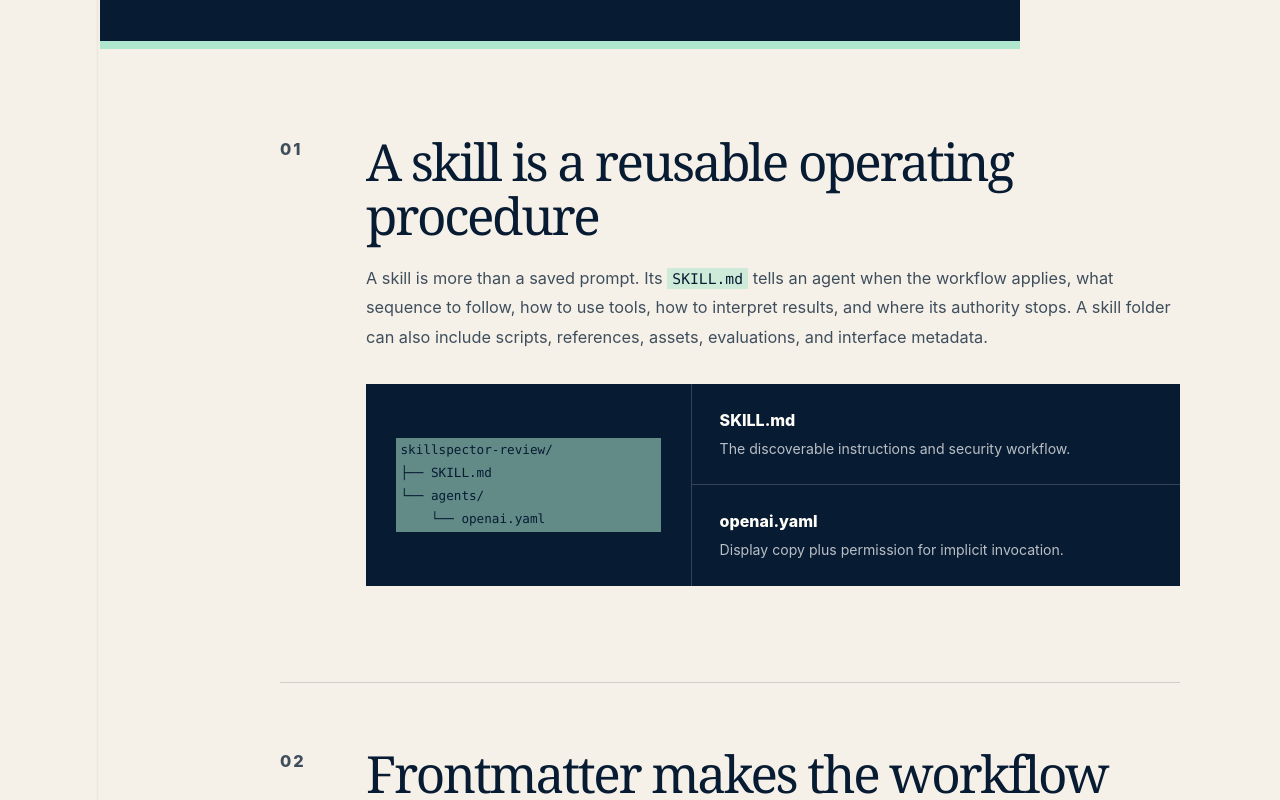
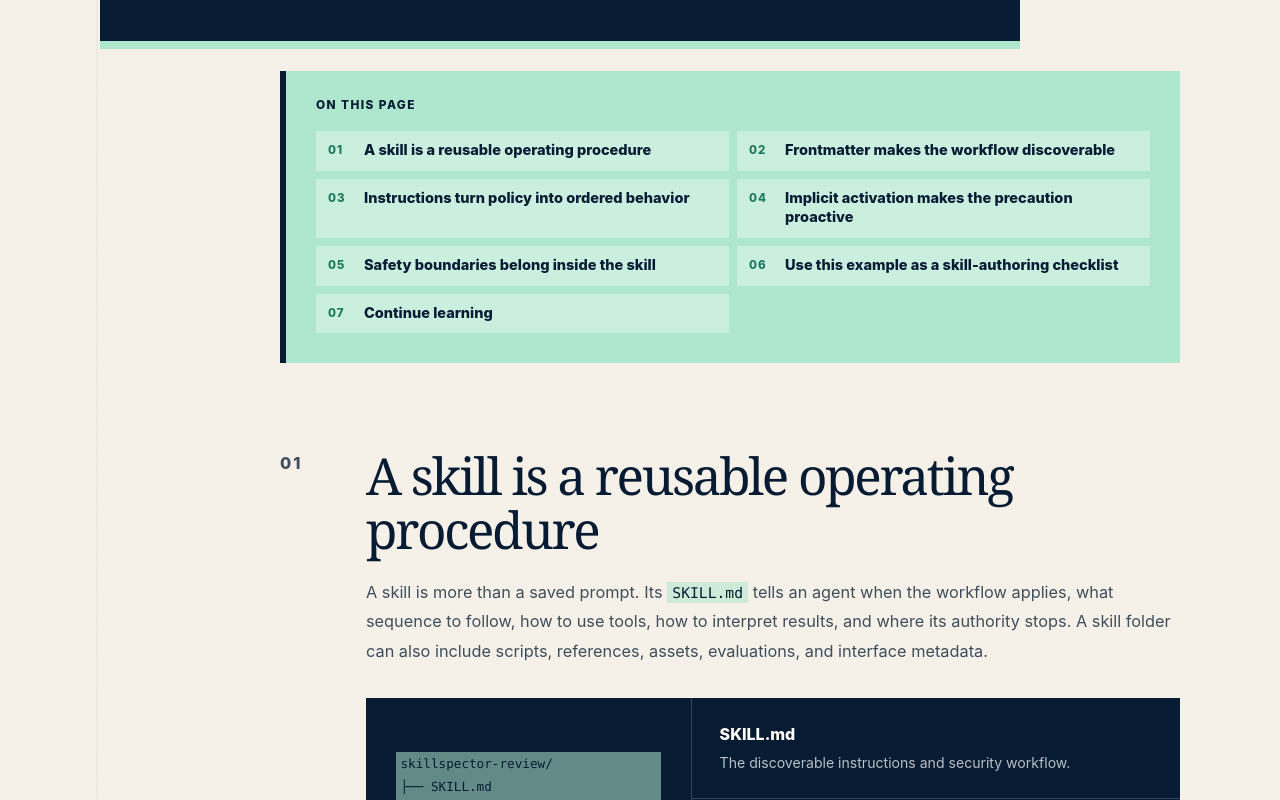
Before and after one commit to JoeyWilkes12/agent-skills-resource-library, a Next.js app: page /guides/skillspector-skill-demo in a window 1280 px wide. Shown: the part 740-1540 px from the top of the page. Built offline with nearby package versions, Linux system fonts and the light colour scheme; no server answers.

Commit message:
[AI] Add guide navigation tables of contents

```diff
--- a/app/globals.css
+++ b/app/globals.css
@@ -1301,6 +1301,62 @@ footer p:first-child {
   background: var(--white);
 }
 
+.guide-contents {
+  max-width: 900px;
+  margin: 22px 0 0 auto;
+  padding: 26px 30px 30px;
+  background: var(--mint);
+  border-left: 6px solid var(--ink);
+}
+
+.guide-contents-heading {
+  margin: 0 0 16px;
+  color: var(--ink);
+  font-size: 0.74rem;
+  font-weight: 850;
+  letter-spacing: 0.12em;
+  text-transform: uppercase;
+}
+
+.guide-contents-list {
+  display: grid;
+  grid-template-columns: repeat(2, minmax(0, 1fr));
+  gap: 8px;
+  margin: 0;
+  padding: 0;
+  list-style: none;
+}
+
+.guide-contents-list a {
+  display: grid;
+  grid-template-columns: 28px minmax(0, 1fr);
+  gap: 8px;
+  min-height: 100%;
+  padding: 10px 12px;
+  color: var(--ink);
+  background: rgba(255, 255, 255, 0.34);
+  font-size: 0.91rem;
+  font-weight: 760;
+  line-height: 1.35;
+  text-decoration: none;
+}
+
+.guide-contents-list a:hover,
+.guide-contents-list a:focus-visible {
+  background: var(--white);
+  text-decoration: underline;
+  text-decoration-thickness: 1px;
+  text-underline-offset: 4px;
+}
+
+.guide-contents-number {
+  color: var(--mint-dark);
+  font-size: 0.72rem;
+  font-weight: 850;
+  letter-spacing: 0.08em;
+  line-height: 1.7;
+}
+
 .guide-section {
   display: grid;
   grid-template-columns: 56px minmax(0, 1fr);
@@ -1515,18 +1571,6 @@ footer p:first-child {
 
 .spectrum-contents {
   margin: clamp(52px, 7vw, 80px) 0 12px;
-  padding: 22px 24px 24px;
-  background: var(--mint);
-  border-left: 6px solid var(--ink);
-}
-
-.spectrum-contents > p {
-  margin: 0 0 14px;
-  color: var(--ink);
-  font-size: 0.74rem;
-  font-weight: 850;
-  letter-spacing: 0.12em;
-  text-transform: uppercase;
 }
 
 .spectrum-list {
@@ -2351,6 +2395,15 @@ footer p:first-child {
     padding: 38px 28px;
   }
 
+  .guide-contents {
+    margin-left: 0;
+    padding: 22px;
+  }
+
+  .guide-contents-list {
+    grid-template-columns: 1fr;
+  }
+
   .spectrum-hero {
     padding: 42px 30px 82px;
   }
--- a/app/guides/microsoft-skillopt-third-party-snapshot/page.tsx
+++ b/app/guides/microsoft-skillopt-third-party-snapshot/page.tsx
@@ -1,6 +1,18 @@
 import type { Metadata } from "next";
+import { GuideTableOfContents } from "../table-of-contents";
 
 const basePath = process.env.NEXT_PUBLIC_BASE_PATH ?? "";
+const contents = [
+  { id: "bottom-line", label: "Pilot-capable, not ready for unattended self-evolution" },
+  { id: "how-it-works", label: "A skill definition becomes trainable text" },
+  { id: "developer-experience", label: "The package is easy; the evaluator is the project" },
+  { id: "maturity", label: "Strong research velocity, limited operational history" },
+  { id: "total-cost", label: "The license is free. The search loop is not." },
+  { id: "fit-for-agentic-self-service", label: "The local foundation is useful, but the evaluation layer is missing" },
+  { id: "security-boundary", label: "Freeze the authority boundary; optimize only the procedure" },
+  { id: "adoption-decision", label: "Promote only measured value beyond cheaper edits" },
+  { id: "primary-sources-and-review-notes", label: "Primary sources and review notes" },
+];
 
 const title =
   "Microsoft SkillOpt: third-party developer snapshot | Agent Skills Resource Library";
@@ -65,7 +77,9 @@ export default function MicrosoftSkillOptThirdPartySnapshot() {
           </p>
         </div>
 
-        <section className="guide-section guide-principle">
+        <GuideTableOfContents items={contents} />
+
+        <section className="guide-section guide-principle" id="bottom-line">
           <p className="guide-section-number">01</p>
           <div>
             <p className="guide-label">Bottom line</p>
@@ -96,7 +110,7 @@ export default function MicrosoftSkillOptThirdPartySnapshot() {
           </div>
         </section>
 
-        <section className="guide-section">
+        <section className="guide-section" id="how-it-works">
           <p className="guide-section-number">02</p>
           <div>
             <p className="guide-label">How it works</p>
@@ -136,7 +150,7 @@ export default function MicrosoftSkillOptThirdPartySnapshot() {
           </div>
         </section>
 
-        <section className="guide-section">
+        <section className="guide-section" id="developer-experience">
           <p className="guide-section-number">03</p>
           <div>
             <p className="guide-label">Developer experience</p>
@@ -203,7 +217,7 @@ export default function MicrosoftSkillOptThirdPartySnapshot() {
           </div>
         </section>
 
-        <section className="guide-section">
+        <section className="guide-section" id="maturity">
           <p className="guide-section-number">04</p>
           <div>
             <p className="guide-label">Maturity</p>
@@ -255,7 +269,7 @@ export default function MicrosoftSkillOptThirdPartySnapshot() {
           </div>
         </section>
 
-        <section className="guide-section">
+        <section className="guide-section" id="total-cost">
           <p className="guide-section-number">05</p>
           <div>
             <p className="guide-label">Total cost</p>
@@ -315,7 +329,7 @@ export default function MicrosoftSkillOptThirdPartySnapshot() {
           </div>
         </section>
 
-        <section className="guide-section">
+        <section className="guide-section" id="fit-for-agentic-self-service">
           <p className="guide-section-number">06</p>
           <div>
             <p className="guide-label">Fit with this library</p>
@@ -380,7 +394,7 @@ export default function MicrosoftSkillOptThirdPartySnapshot() {
           </div>
         </section>
 
-        <section className="guide-section">
+        <section className="guide-section" id="security-boundary">
           <p className="guide-section-number">07</p>
           <div>
             <p className="guide-label">Pilot design</p>
@@ -423,7 +437,7 @@ export default function MicrosoftSkillOptThirdPartySnapshot() {
           </div>
         </section>
 
-        <section className="guide-section guide-conclusion">
+        <section className="guide-section guide-conclusion" id="adoption-decision">
           <p className="guide-section-number">08</p>
           <div>
             <p className="guide-label">Decision rule</p>
@@ -442,7 +456,11 @@ export default function MicrosoftSkillOptThirdPartySnapshot() {
           </div>
         </section>
 
-        <section className="guide-sources" aria-labelledby="skillopt-sources-heading">
+        <section
+          className="guide-sources"
+          id="primary-sources-and-review-notes"
+          aria-labelledby="skillopt-sources-heading"
+        >
           <h2 id="skillopt-sources-heading">Primary sources and review notes</h2>
           <ul>
             <li>
--- a/app/guides/skillspector-enterprise-training/page.tsx
+++ b/app/guides/skillspector-enterprise-training/page.tsx
@@ -1,6 +1,18 @@
 import type { Metadata } from "next";
+import { GuideTableOfContents } from "../table-of-contents";
 
 const basePath = process.env.NEXT_PUBLIC_BASE_PATH ?? "";
+const contents = [
+  { id: "early-gate", label: "The role: an early gate, not a safety certificate" },
+  { id: "decision-path", label: "Use a three-stage decision path" },
+  { id: "preliminary-pass", label: "What the preliminary pass does well" },
+  { id: "llm-assessment", label: "What an additional LLM can assess" },
+  { id: "runbook", label: "Run the exact artifact in two passes" },
+  { id: "read-completeness", label: "Read completeness before the score" },
+  { id: "interpret-score", label: "Interpret the score as triage" },
+  { id: "enterprise-decision", label: "Make the enterprise decision explicit" },
+  { id: "presentation-and-training-sources", label: "Presentation and training sources" },
+];
 
 export const metadata: Metadata = {
   title: "NVIDIA SkillSpector enterprise training guide | Agent Skills Resource Library",
@@ -45,7 +57,9 @@ export default function SkillSpectorEnterpriseTrainingGuide() {
           </p>
         </div>
 
-        <section className="guide-section guide-principle">
+        <GuideTableOfContents items={contents} />
+
+        <section className="guide-section guide-principle" id="early-gate">
           <p className="guide-section-number">01</p>
           <div>
             <h2>The role: an early gate, not a safety certificate</h2>
@@ -85,7 +99,7 @@ export default function SkillSpectorEnterpriseTrainingGuide() {
           </div>
         </section>
 
-        <section className="guide-section">
+        <section className="guide-section" id="decision-path">
           <p className="guide-section-number">02</p>
           <div>
             <h2>Use a three-stage decision path</h2>
@@ -118,7 +132,7 @@ export default function SkillSpectorEnterpriseTrainingGuide() {
           </div>
         </section>
 
-        <section className="guide-section">
+        <section className="guide-section" id="preliminary-pass">
           <p className="guide-section-number">03</p>
           <div>
             <h2>What the preliminary pass does well</h2>
@@ -145,7 +159,7 @@ export default function SkillSpectorEnterpriseTrainingGuide() {
           </div>
         </section>
 
-        <section className="guide-section">
+        <section className="guide-section" id="llm-assessment">
           <p className="guide-section-number">04</p>
           <div>
             <h2>What an additional LLM can assess</h2>
@@ -218,7 +232,7 @@ export default function SkillSpectorEnterpriseTrainingGuide() {
           </div>
         </section>
 
-        <section className="guide-section">
+        <section className="guide-section" id="read-completeness">
           <p className="guide-section-number">06</p>
           <div>
             <h2>Read completeness before the score</h2>
@@ -246,7 +260,7 @@ export default function SkillSpectorEnterpriseTrainingGuide() {
           </div>
         </section>
 
-        <section className="guide-section">
+        <section className="guide-section" id="interpret-score">
           <p className="guide-section-number">07</p>
           <div>
             <h2>Interpret the score as triage</h2>
@@ -264,7 +278,7 @@ export default function SkillSpectorEnterpriseTrainingGuide() {
           </div>
         </section>
 
-        <section className="guide-section guide-conclusion">
+        <section className="guide-section guide-conclusion" id="enterprise-decision">
           <p className="guide-section-number">08</p>
           <div>
             <h2>Make the enterprise decision explicit</h2>
@@ -282,7 +296,11 @@ export default function SkillSpectorEnterpriseTrainingGuide() {
           </div>
         </section>
 
-        <section className="guide-sources" aria-labelledby="guide-sources-heading">
+        <section
+          className="guide-sources"
+          id="presentation-and-training-sources"
+          aria-labelledby="guide-sources-heading"
+        >
           <h2 id="guide-sources-heading">Presentation and training sources</h2>
           <ul>
             <li><a href="https://docs.nvidia.com/skills/scanning-agent-skills">NVIDIA: Scan Agent Skills Before Installation</a></li>
--- a/app/guides/skillspector-skill-demo/page.tsx
+++ b/app/guides/skillspector-skill-demo/page.tsx
@@ -1,6 +1,16 @@
 import type { Metadata } from "next";
+import { GuideTableOfContents } from "../table-of-contents";
 
 const basePath = process.env.NEXT_PUBLIC_BASE_PATH ?? "";
+const contents = [
+  { id: "reusable-operating-procedure", label: "A skill is a reusable operating procedure" },
+  { id: "discoverable-frontmatter", label: "Frontmatter makes the workflow discoverable" },
+  { id: "ordered-instructions", label: "Instructions turn policy into ordered behavior" },
+  { id: "implicit-activation", label: "Implicit activation makes the precaution proactive" },
+  { id: "safety-boundaries", label: "Safety boundaries belong inside the skill" },
+  { id: "skill-authoring-checklist", label: "Use this example as a skill-authoring checklist" },
+  { id: "continue-learning", label: "Continue learning" },
+];
 
 export const metadata: Metadata = {
   title: "What an agent skill looks like: SkillSpector Review | Agent Skills Resource Library",
@@ -45,7 +55,9 @@ export default function SkillSpectorSkillDemo() {
           <p className="guide-meta">Demonstration artifact · Updated August 11, 2026</p>
         </div>
 
-        <section className="guide-section guide-principle">
+        <GuideTableOfContents items={contents} />
+
+        <section className="guide-section guide-principle" id="reusable-operating-procedure">
           <p className="guide-section-number">01</p>
           <div>
             <h2>A skill is a reusable operating procedure</h2>
@@ -77,7 +89,7 @@ export default function SkillSpectorSkillDemo() {
           </div>
         </section>
 
-        <section className="guide-section">
+        <section className="guide-section" id="discoverable-frontmatter">
           <p className="guide-section-number">02</p>
           <div>
             <h2>Frontmatter makes the workflow discoverable</h2>
@@ -108,7 +120,7 @@ description: Proactively scan untrusted AI-agent skills and
           </div>
         </section>
 
-        <section className="guide-section">
+        <section className="guide-section" id="ordered-instructions">
           <p className="guide-section-number">03</p>
           <div>
             <h2>Instructions turn policy into ordered behavior</h2>
@@ -129,7 +141,7 @@ description: Proactively scan untrusted AI-agent skills and
           </div>
         </section>
 
-        <section className="guide-section">
+        <section className="guide-section" id="implicit-activation">
           <p className="guide-section-number">04</p>
           <div>
             <h2>Implicit activation makes the precaution proactive</h2>
@@ -171,7 +183,7 @@ interface:
           </div>
         </section>
 
-        <section className="guide-section">
+        <section className="guide-section" id="safety-boundaries">
           <p className="guide-section-number">05</p>
           <div>
             <h2>Safety boundaries belong inside the skill</h2>
@@ -202,7 +214,7 @@ interface:
           </div>
         </section>
 
-        <section className="guide-section guide-conclusion">
+        <section className="guide-section guide-conclusion" id="skill-authoring-checklist">
           <p className="guide-section-number">06</p>
           <div>
             <h2>Use this example as a skill-authoring checklist</h2>
@@ -222,7 +234,7 @@ interface:
           </div>
         </section>
 
-        <section className="guide-sources" aria-labelledby="demo-sources-heading">
+        <section className="guide-sources" id="continue-learning" aria-labelledby="demo-sources-heading">
           <h2 id="demo-sources-heading">Continue learning</h2>
           <ul>
             <li><a href="https://agentskills.io/specification">Agent Skills specification</a></li>
--- a/app/guides/so-you-found-a-skill-checklist/page.tsx
+++ b/app/guides/so-you-found-a-skill-checklist/page.tsx
@@ -1,6 +1,15 @@
 import type { Metadata } from "next";
+import { GuideTableOfContents } from "../table-of-contents";
 
 const basePath = process.env.NEXT_PUBLIC_BASE_PATH ?? "";
+const contents = [
+  { id: "treat-the-candidate-as-untrusted", label: "Treat the candidate as untrusted" },
+  { id: "check-these-sources", label: "Check these sources, in order" },
+  { id: "security-and-reliability-gates", label: "Pass security and reliability gates" },
+  { id: "automatic-updates", label: "Will it update automatically?" },
+  { id: "evidence-backed-decision", label: "Make an evidence-backed decision" },
+  { id: "primary-references", label: "Primary references" },
+];
 
 export const metadata: Metadata = {
   title: "So you found a skill: pre-install checklist | Agent Skills Resource Library",
@@ -94,7 +103,9 @@ export default function SkillConfidenceChecklist() {
           <p className="guide-meta">Last reviewed July 29, 2026</p>
         </div>
 
-        <section className="guide-section guide-principle">
+        <GuideTableOfContents items={contents} />
+
+        <section className="guide-section guide-principle" id="treat-the-candidate-as-untrusted">
           <p className="guide-section-number">01</p>
           <div>
             <h2>Treat the candidate as untrusted</h2>
@@ -118,7 +129,7 @@ export default function SkillConfidenceChecklist() {
           </div>
         </section>
 
-        <section className="guide-section">
+        <section className="guide-section" id="check-these-sources">
           <p className="guide-section-number">02</p>
           <div>
             <h2>Check these sources, in order</h2>
@@ -132,7 +143,7 @@ export default function SkillConfidenceChecklist() {
           </div>
         </section>
 
-        <section className="guide-section">
+        <section className="guide-section" id="security-and-reliability-gates">
           <p className="guide-section-number">03</p>
           <div>
             <h2>Pass security and reliability gates</h2>
@@ -148,7 +159,7 @@ export default function SkillConfidenceChecklist() {
           </div>
         </section>
 
-        <section className="guide-section">
+        <section className="guide-section" id="automatic-updates">
           <p className="guide-section-number">04</p>
           <div>
             <h2>Will it update automatically?</h2>
@@ -187,7 +198,7 @@ export default function SkillConfidenceChecklist() {
           </div>
         </section>
 
-        <section className="guide-section guide-conclusion">
+        <section className="guide-section guide-conclusion" id="evidence-backed-decision">
           <p className="guide-section-number">05</p>
           <div>
             <h2>Make an evidence-backed decision</h2>
@@ -204,7 +215,7 @@ export default function SkillConfidenceChecklist() {
           </div>
         </section>
 
-        <section className="guide-sources" aria-labelledby="guide-sources-heading">
+        <section className="guide-sources" id="primary-references" aria-labelledby="guide-sources-heading">
           <h2 id="guide-sources-heading">Primary references</h2>
           <ul>
             <li>
--- /dev/null
+++ b/app/guides/table-of-contents.tsx
@@ -0,0 +1,33 @@
+export type GuideContentsItem = {
+  id: string;
+  label: string;
+};
+
+export function GuideTableOfContents({
+  items,
+  className = "",
+}: {
+  items: GuideContentsItem[];
+  className?: string;
+}) {
+  return (
+    <nav
+      aria-label="Guide sections"
+      className={`guide-contents ${className}`.trim()}
+    >
+      <p className="guide-contents-heading">On this page</p>
+      <ol className="guide-contents-list">
+        {items.map((item, index) => (
+          <li key={item.id}>
+            <a href={`#${item.id}`}>
+              <span aria-hidden="true" className="guide-contents-number">
+                {String(index + 1).padStart(2, "0")}
+              </span>
+              <span>{item.label}</span>
+            </a>
+          </li>
+        ))}
+      </ol>
+    </nav>
+  );
+}
--- a/app/guides/when-not-to-use-a-skill/page.tsx
+++ b/app/guides/when-not-to-use-a-skill/page.tsx
@@ -1,6 +1,15 @@
 import type { Metadata } from "next";
+import { GuideTableOfContents } from "../table-of-contents";
 
 const basePath = process.env.NEXT_PUBLIC_BASE_PATH ?? "";
+const contents = [
+  { id: "trust-boundary", label: "Start with the trust boundary" },
+  { id: "data-movement-and-cloud-api-access", label: "Data movement and cloud API access" },
+  { id: "primary-documentation", label: "Primary documentation is often the safer shortcut" },
+  { id: "quick-decision-test", label: "A quick decision test" },
+  { id: "scan-then-judge", label: "Scan, then still make a judgment" },
+  { id: "sources-and-further-reading", label: "Sources and further reading" },
+];
 
 export const metadata: Metadata = {
   title: "When not to use a skill | Agent Skills Resource Library",
@@ -40,7 +49,9 @@ export default function WhenNotToUseASkill() {
           <p className="guide-meta">Last reviewed July 28, 2026</p>
         </div>
 
-        <section className="guide-section guide-principle">
+        <GuideTableOfContents items={contents} />
+
+        <section className="guide-section guide-principle" id="trust-boundary">
           <p className="guide-section-number">01</p>
           <div>
             <h2>Start with the trust boundary</h2>
@@ -59,7 +70,7 @@ export default function WhenNotToUseASkill() {
           </div>
         </section>
 
-        <section className="guide-section">
+        <section className="guide-section" id="data-movement-and-cloud-api-access">
           <p className="guide-section-number">02</p>
           <div>
             <p className="guide-label">Case one</p>
@@ -97,7 +108,7 @@ export default function WhenNotToUseASkill() {
           </div>
         </section>
 
-        <section className="guide-section">
+        <section className="guide-section" id="primary-documentation">
           <p className="guide-section-number">03</p>
           <div>
             <p className="guide-label">Case two</p>
@@ -129,7 +140,7 @@ export default function WhenNotToUseASkill() {
           </div>
         </section>
 
-        <section className="guide-section">
+        <section className="guide-section" id="quick-decision-test">
           <p className="guide-section-number">04</p>
           <div>
             <h2>A quick decision test</h2>
@@ -164,7 +175,7 @@ export default function WhenNotToUseASkill() {
           </div>
         </section>
 
-        <section className="guide-section guide-conclusion">
+        <section className="guide-section guide-conclusion" id="scan-then-judge">
           <p className="guide-section-number">05</p>
           <div>
             <h2>Scan, then still make a judgment</h2>
@@ -181,7 +192,11 @@ export default function WhenNotToUseASkill() {
           </div>
         </section>
 
-        <section className="guide-sources" aria-labelledby="guide-sources-heading">
+        <section
+          className="guide-sources"
+          id="sources-and-further-reading"
+          aria-labelledby="guide-sources-heading"
+        >
           <h2 id="guide-sources-heading">Sources and further reading</h2>
           <ul>
             <li>
```
Also changed, not shown: app/guides/spectrum-of-skill-sophistication/page.tsx (+9 -8 lines).
